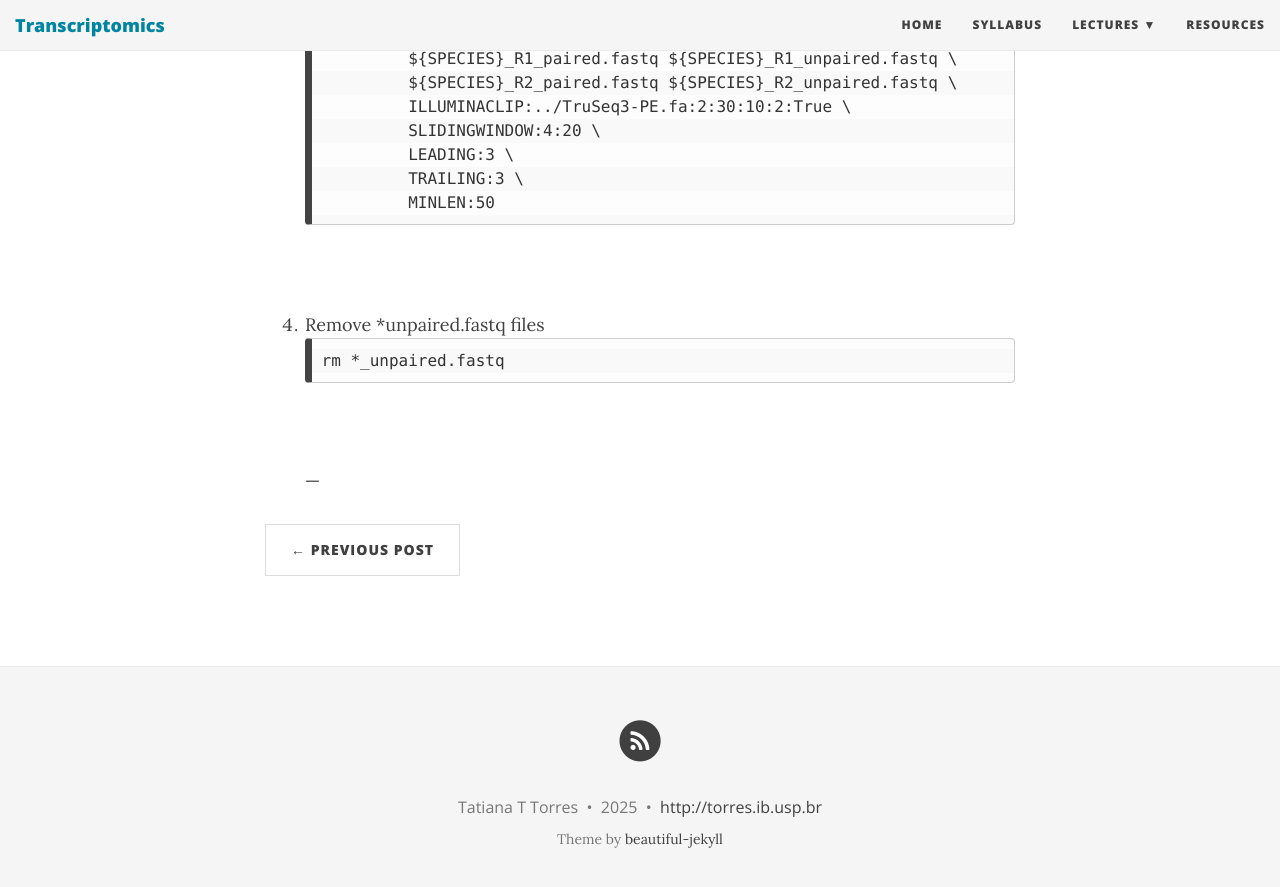
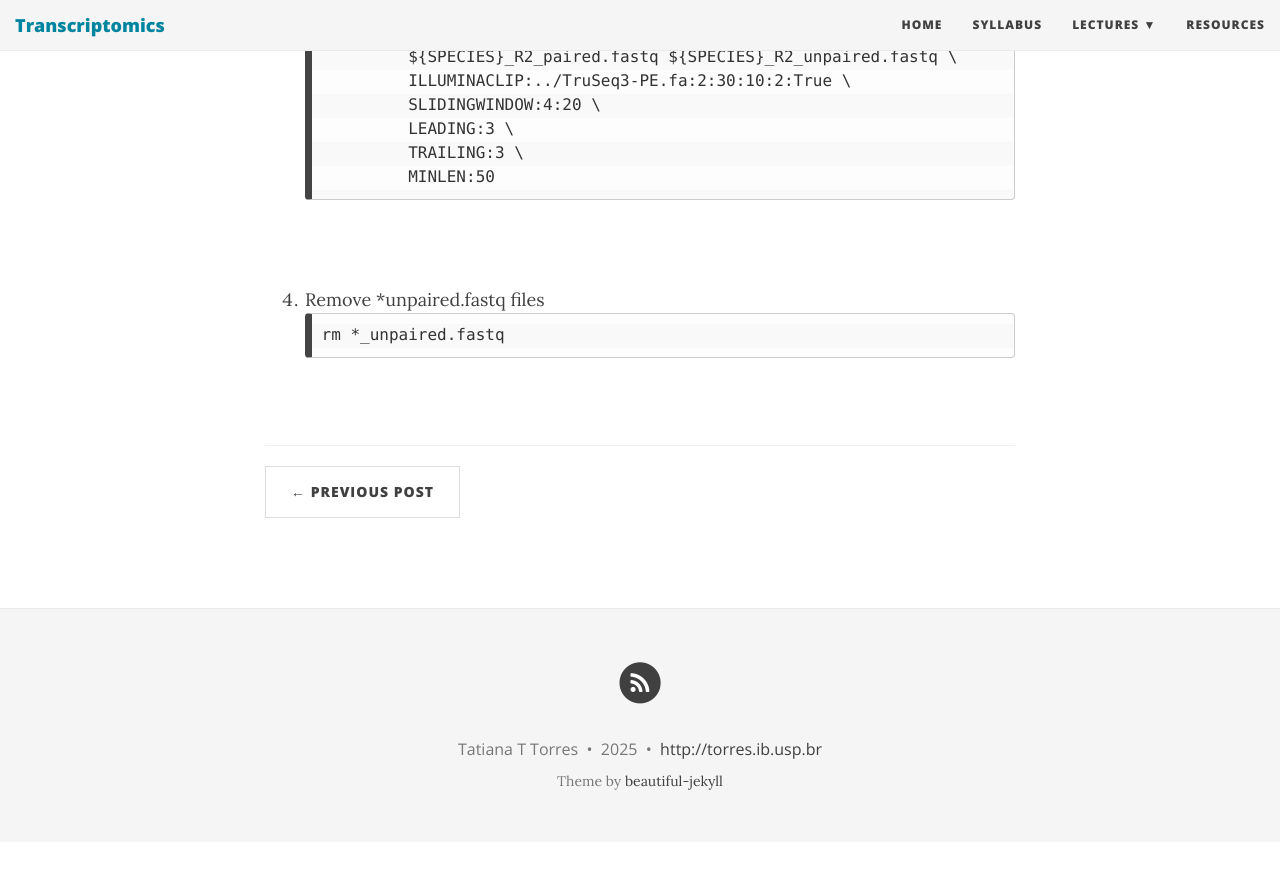
Before and after one commit to tttorres/transcriptomics, a Jekyll site: the page built from _posts/2025-01-26-Day02.md, in a window 1280 px wide and 900 px high, scrolled down 2716 px. Shown: the top 887 px of the window. Built offline with Jekyll 4.4.1, drawn with Linux system fonts in a browser that asks for light colours; nearby versions of some CDN libraries; after the commit the page ends 3558 px from its top, so only the background shows below that.

Commit message:
Update 2025-01-26-Day02.md

````diff
--- a/_posts/2025-01-26-Day02.md
+++ b/_posts/2025-01-26-Day02.md
@@ -75,13 +75,13 @@
 #### Running Trimmomatic
 
 1. File with adapter sequences: [TruSeq3-PE.fa](../files/TruSeq3-PE.fa)
-
+&nbsp;
 2. Species name
 ```
 # Basename
 SPECIES="Chom"
 ```
-<br>
+&nbsp;
 3. Command to run Trimmomatic
 ```
 # Running
@@ -99,11 +99,12 @@
             TRAILING:3 \
             MINLEN:50
 ```
-<br>
+&nbsp;
 4. Remove *unpaired.fastq files
 ```
 rm *_unpaired.fastq
 ```
-<br>
-<br>
+&nbsp;
+&nbsp;
+
 ---
````
